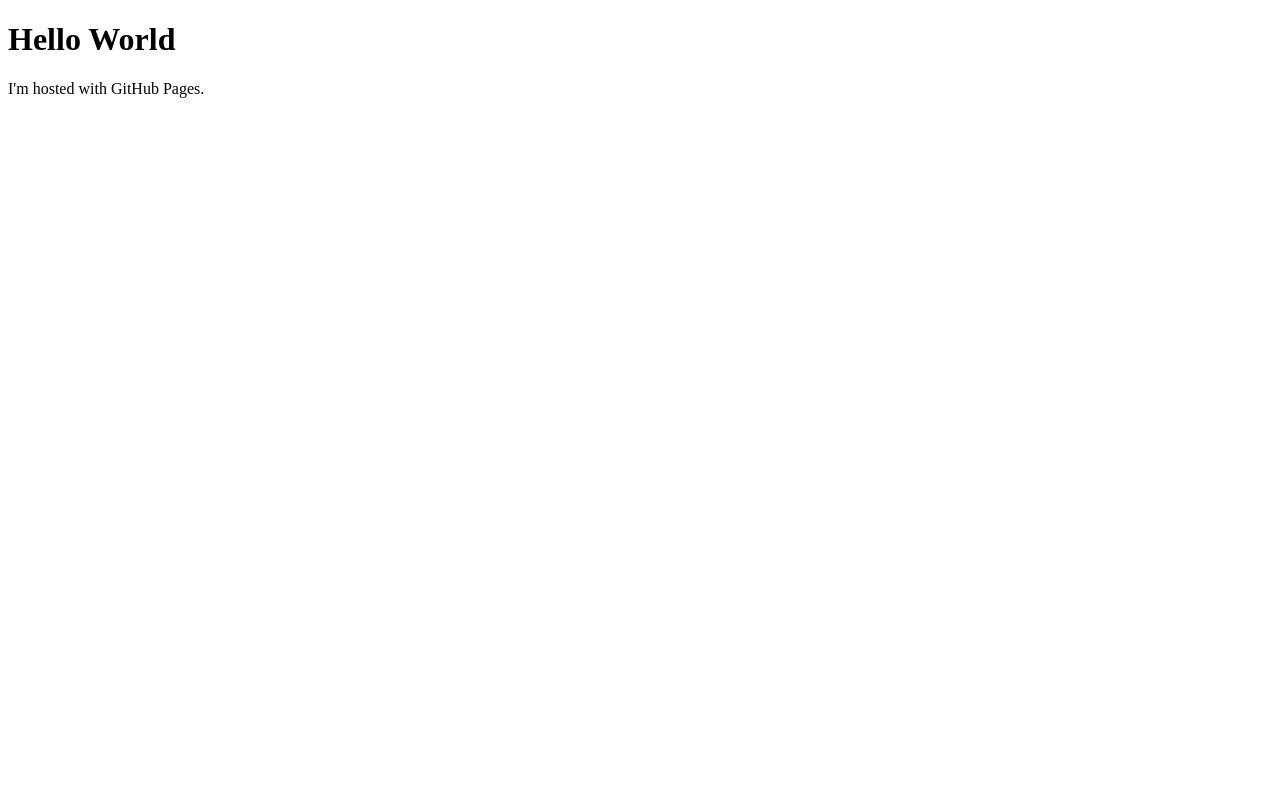
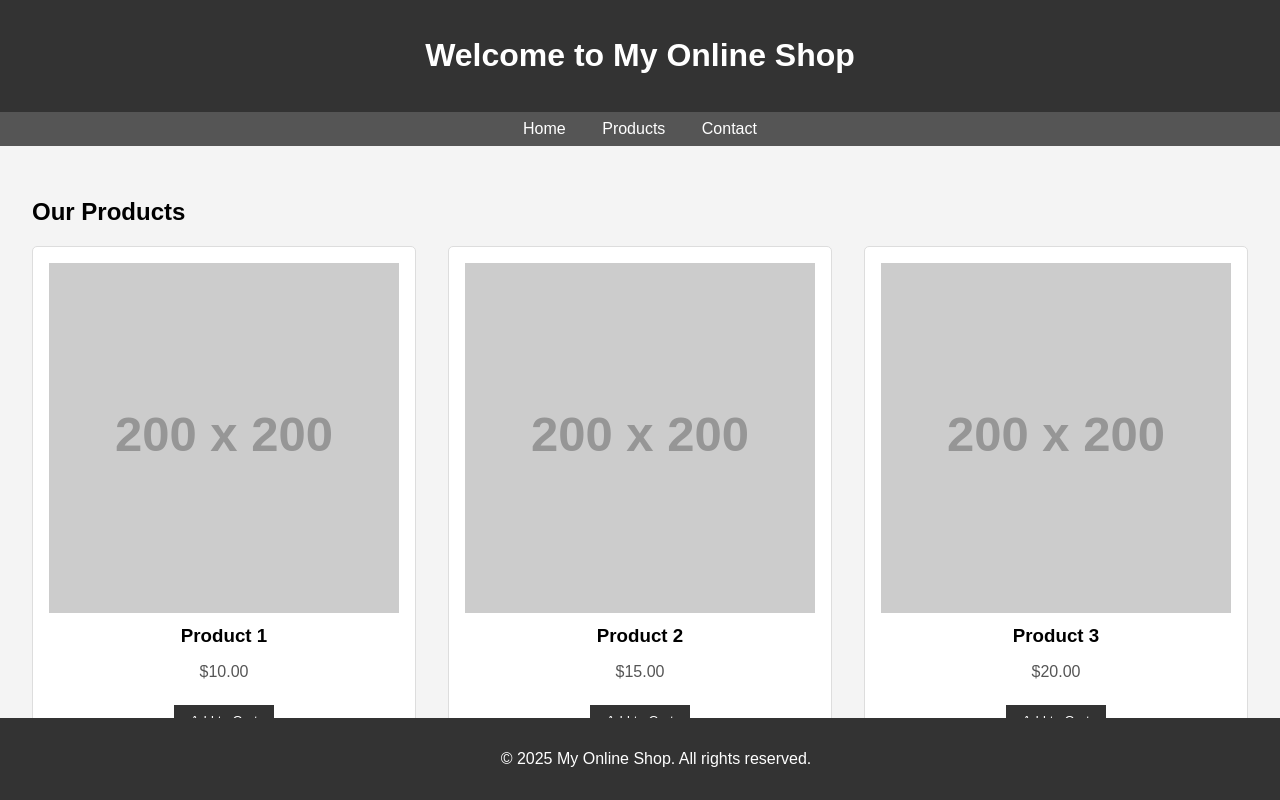
Before and after one commit to Stetti/stetti.github.io, a plain HTML site: page index.html in a window 1280 px wide. Drawn offline with Linux system fonts and the light colour scheme; placeholder pictures from the web are drawn by us.

Commit message:
Update index.html

```diff
--- a/index.html
+++ b/index.html
@@ -1,7 +1,115 @@
 <!DOCTYPE html>
-<html>
+<html lang="en">
+<head>
+    <meta charset="UTF-8">
+    <meta name="viewport" content="width=device-width, initial-scale=1.0">
+    <title>My Online Shop</title>
+    <style>
+        body {
+            font-family: Arial, sans-serif;
+            margin: 0;
+            padding: 0;
+            background-color: #f4f4f4;
+        }
+        header {
+            background-color: #333;
+            color: white;
+            padding: 1rem;
+            text-align: center;
+        }
+        nav {
+            background-color: #555;
+            color: white;
+            padding: 0.5rem;
+            text-align: center;
+        }
+        nav a {
+            color: white;
+            margin: 0 1rem;
+            text-decoration: none;
+        }
+        .container {
+            padding: 2rem;
+        }
+        .product-grid {
+            display: grid;
+            grid-template-columns: repeat(auto-fit, minmax(200px, 1fr));
+            gap: 2rem;
+        }
+        .product {
+            background: white;
+            border: 1px solid #ddd;
+            border-radius: 5px;
+            overflow: hidden;
+            text-align: center;
+            padding: 1rem;
+        }
+        .product img {
+            width: 100%;
+            height: auto;
+        }
+        .product h3 {
+            margin: 0.5rem 0;
+        }
+        .product p {
+            color: #555;
+        }
+        .product button {
+            background-color: #333;
+            color: white;
+            border: none;
+            padding: 0.5rem 1rem;
+            cursor: pointer;
+            margin-top: 0.5rem;
+        }
+        .product button:hover {
+            background-color: #555;
+        }
+        footer {
+            background-color: #333;
+            color: white;
+            text-align: center;
+            padding: 1rem;
+            position: fixed;
+            width: 100%;
+            bottom: 0;
+        }
+    </style>
+</head>
 <body>
-<h1>Hello World</h1>
-<p>I'm hosted with GitHub Pages.</p>
+    <header>
+        <h1>Welcome to My Online Shop</h1>
+    </header>
+    <nav>
+        <a href="#home">Home</a>
+        <a href="#products">Products</a>
+        <a href="#contact">Contact</a>
+    </nav>
+    <div class="container">
+        <h2>Our Products</h2>
+        <div class="product-grid">
+            <div class="product">
+                <img src="https://via.placeholder.com/200" alt="Product 1">
+                <h3>Product 1</h3>
+                <p>$10.00</p>
+                <button>Add to Cart</button>
+            </div>
+            <div class="product">
+                <img src="https://via.placeholder.com/200" alt="Product 2">
+                <h3>Product 2</h3>
+                <p>$15.00</p>
+                <button>Add to Cart</button>
+            </div>
+            <div class="product">
+                <img src="https://via.placeholder.com/200" alt="Product 3">
+                <h3>Product 3</h3>
+                <p>$20.00</p>
+                <button>Add to Cart</button>
+            </div>
+        </div>
+    </div>
+    <footer>
+        <p>&copy; 2025 My Online Shop. All rights reserved.</p>
+    </footer>
 </body>
 </html>
```
